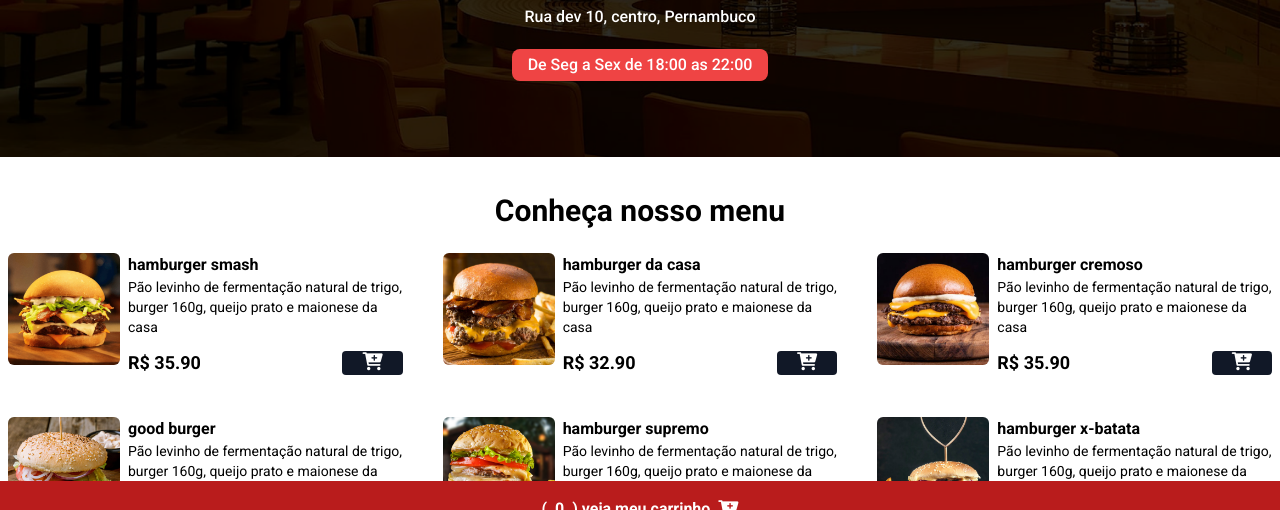
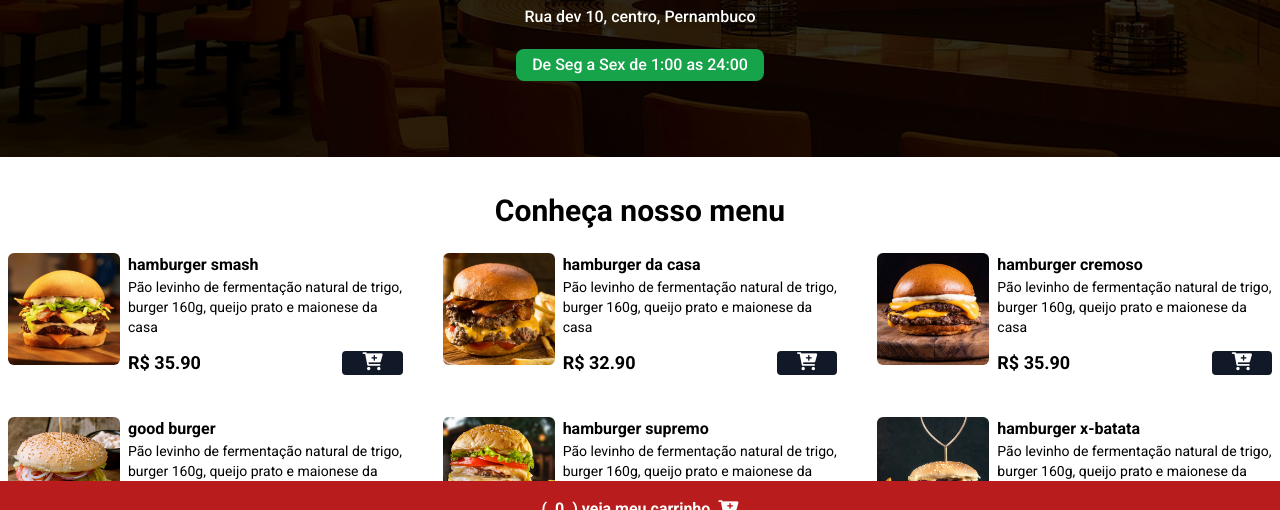
Before and after one commit to renelps/project-burger, a website: page index.html in a window 1280 px wide. Shown: the part 263-773 px from the top of the page. Drawn offline with nearby package versions, Linux system fonts and the light colour scheme.

Commit message:
config Hour

```diff
--- a/index.html
+++ b/index.html
@@ -29,7 +29,7 @@
       <span class="text-white font-medium">Rua dev 10, centro, Pernambuco</span>
 
       <div class= " bg-green-600 text-white px-4 py-1 rounded-lg mt-5" id="date-spam">
-        <span class="text-white font-medium">De Seg a Sex de 18:00 as 22:00</span>
+        <span class="text-white font-medium">De Seg a Sex de 1:00 as 24:00</span>
       </div>
     </div>
   </header>
--- a/script.js
+++ b/script.js
@@ -192,7 +192,7 @@ function checkRestaurantOpen() {
   const data = new Date();
   const hora = data.getHours()
 
-  return hora > 18 && hora < 22
+  return hora >= 1 && hora <= 24
 }
 
 
```
